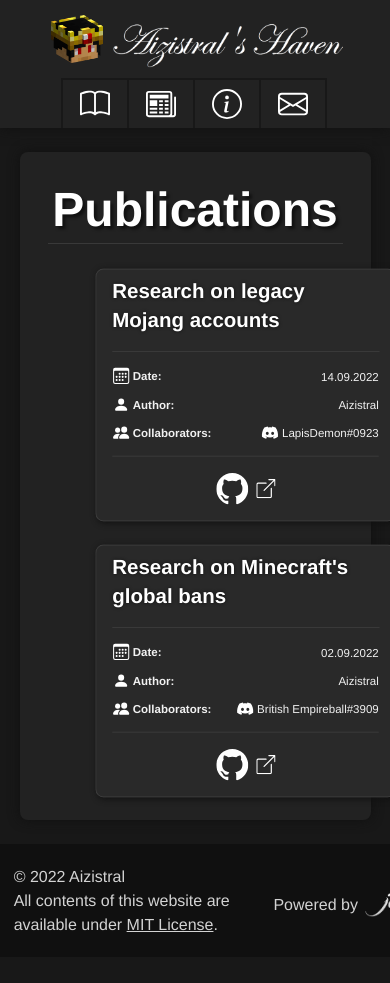
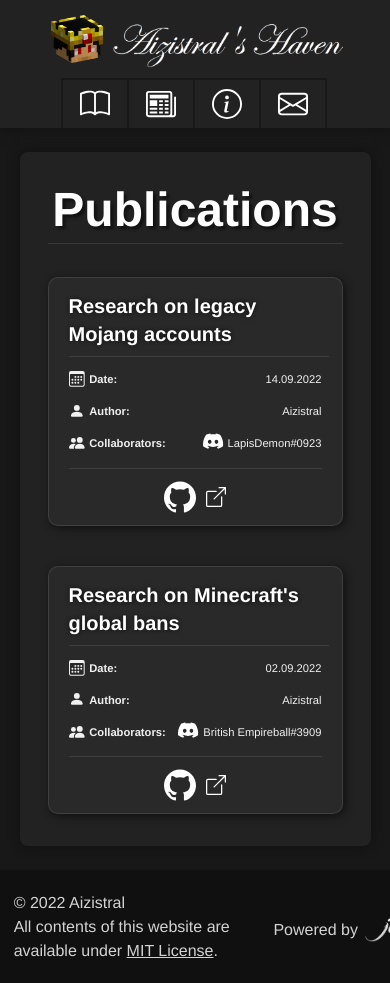
Before and after one commit to Aizistral-Studios/aizistral.com, a Jekyll site: the page built from publications.html, in a window 390 px wide. Built offline with Jekyll 4.4.1, drawn with Linux system fonts in a browser that asks for light colours; before the commit the page ends 957 px from its top, so only the background shows below that.

Commit message:
Publication cards adaptivity changes

```diff
--- a/_sass/adaptivity.scss
+++ b/_sass/adaptivity.scss
@@ -50,8 +50,11 @@
 
 	.publication-card {
 		flex-direction: column;
-		transform: scale(0.8);
-		margin-block: -20px;
+		min-width: 335px;
+	}
+
+	.publication-card-title {
+		min-width: 0;
 	}
 
 	.publication-card:hover {
@@ -110,6 +113,42 @@
 // --- SPECIAL HACKS FOR ABYSMAL SCREEN SIZES --- //
 
 @media screen and (max-width: 400px) {
+	.publication-card {
+		min-width: 280px;
+		margin-inline: 0;
+	}
+
+	.publication-card-title {
+		padding-top: 10px;
+		padding-bottom: 8px;
+		min-width: 260px;
+		font-size: 1.25rem;
+	}
+
+	.publication-card-sidelink {
+		padding-top: 12px;
+		margin-bottom: 12px;
+	}
+
+	.publication-card-platform-icon {
+		height: 32px;
+		width: auto;
+	}
+
+	.publication-card-external-icon {
+		height: 20px;
+		width: auto;
+	}
+
+	.publication-info-row {
+		gap: 10px;
+		margin-block: 0.2em;
+	}
+
+	.publication-card-text, .publication-card-text .inline-icon {
+		font-size: 0.7rem;
+	}
+
 	h1 {
 		text-align: center;
 	}
--- a/_sass/layouts.scss
+++ b/_sass/layouts.scss
@@ -388,7 +388,7 @@
 	margin-left: 10px;
 	margin-right: 5px;
 	width: 28.5rem;
-	min-width: 375px;
+	min-width: 456px;
 	min-height: 205px;
 	background-color: var(--CARD-BACKGROUND);
 	font-size: 0.9rem;
--- a/publications.html
+++ b/publications.html
@@ -15,15 +15,15 @@
 						<h3 class="publication-card-title publication-info-row">{{ publication.title }}</h3>
 						<div class="publication-card-main-area">
 							<div class="publication-info-row">
-								<p>{% include inline_icon.html svg="/assets/icons/calendar3.svg" %} <strong class="publication-card-text">Date:</strong></p>
+								<p class="publication-card-text">{% include inline_icon.html svg="/assets/icons/calendar3.svg" %} <strong class="publication-card-text">Date:</strong></p>
 								<p><span class="publication-card-text">{{ publication.date | date: "%d.%m.%Y" }}</span></p>
 							</div>
 							<div class="publication-info-row">
-								<p>{% include inline_icon.html svg="/assets/icons/person-fill.svg" %} <strong class="publication-card-text">Author:</strong></p>
+								<p class="publication-card-text">{% include inline_icon.html svg="/assets/icons/person-fill.svg" %} <strong class="publication-card-text">Author:</strong></p>
 								<p><span class="publication-card-text">{{ publication.author }}</span></p>
 							</div>
 							<div class="publication-info-row">
-								<p>{% include inline_icon.html svg="/assets/icons/people-fill.svg" %} <strong class="publication-card-text">Collaborators:</strong></p>
+								<p class="publication-card-text">{% include inline_icon.html svg="/assets/icons/people-fill.svg" %} <strong class="publication-card-text">Collaborators:</strong></p>
 								<p>
 									{%- assign collaborators = publication.collaborators | split: ", " -%}
 									{%- assign amount = collaborators.size | minus: 1 -%}
```
